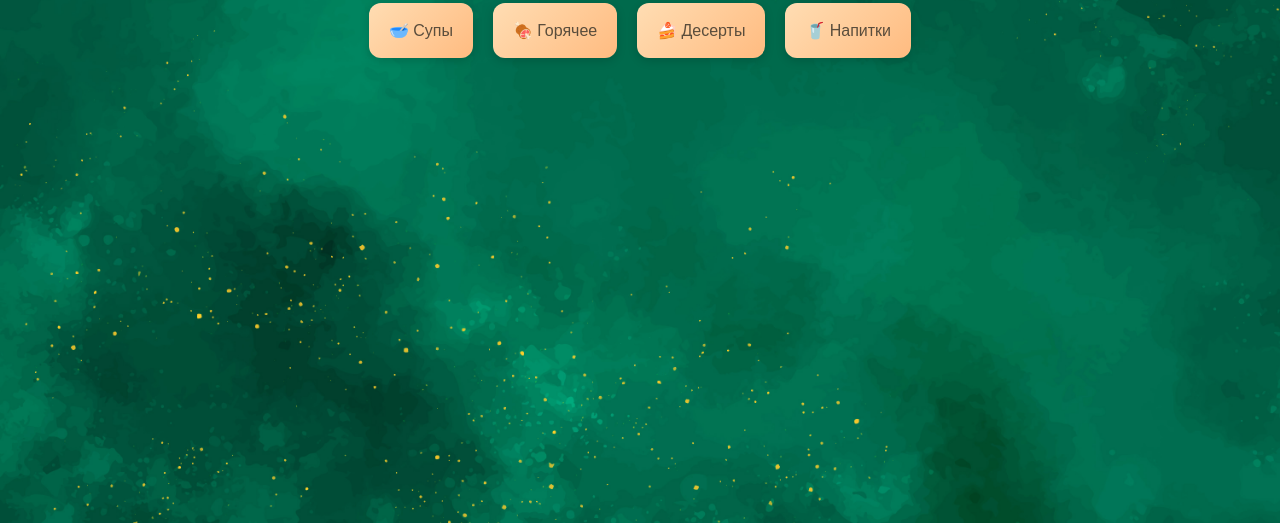
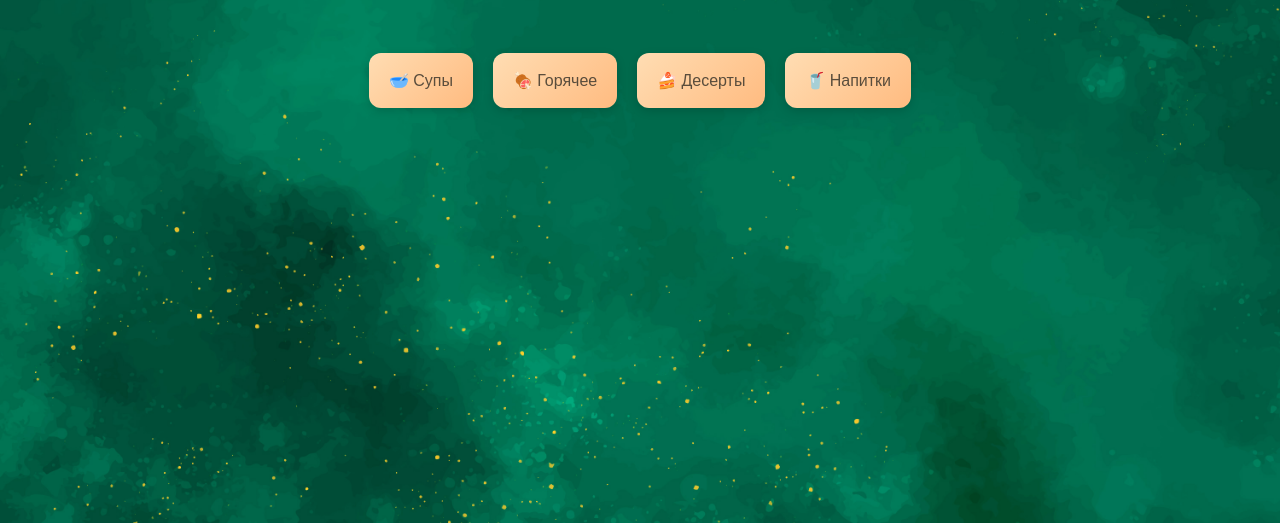
Before and after one commit to MyataMenu/Menu, a plain HTML site: page index.html in a window 1280 px wide. Shown: the part 277-800 px from the top of the page. Drawn offline with Linux system fonts and the light colour scheme.

Commit message:
Update styles.css

```diff
--- a/styles.css
+++ b/styles.css
@@ -58,13 +58,14 @@ header video {
 
 
 
-/* Категории */
 .categories {
     display: flex;
     flex-wrap: wrap;
     justify-content: center;
-    margin-top: 20px;
+    margin-top: 50px; /* Увеличил отступ сверху */
+    padding-top: 20px; /* Дополнительный отступ для мобильных устройств */
 }
+
 
 .category {
     text-decoration: none;
```
